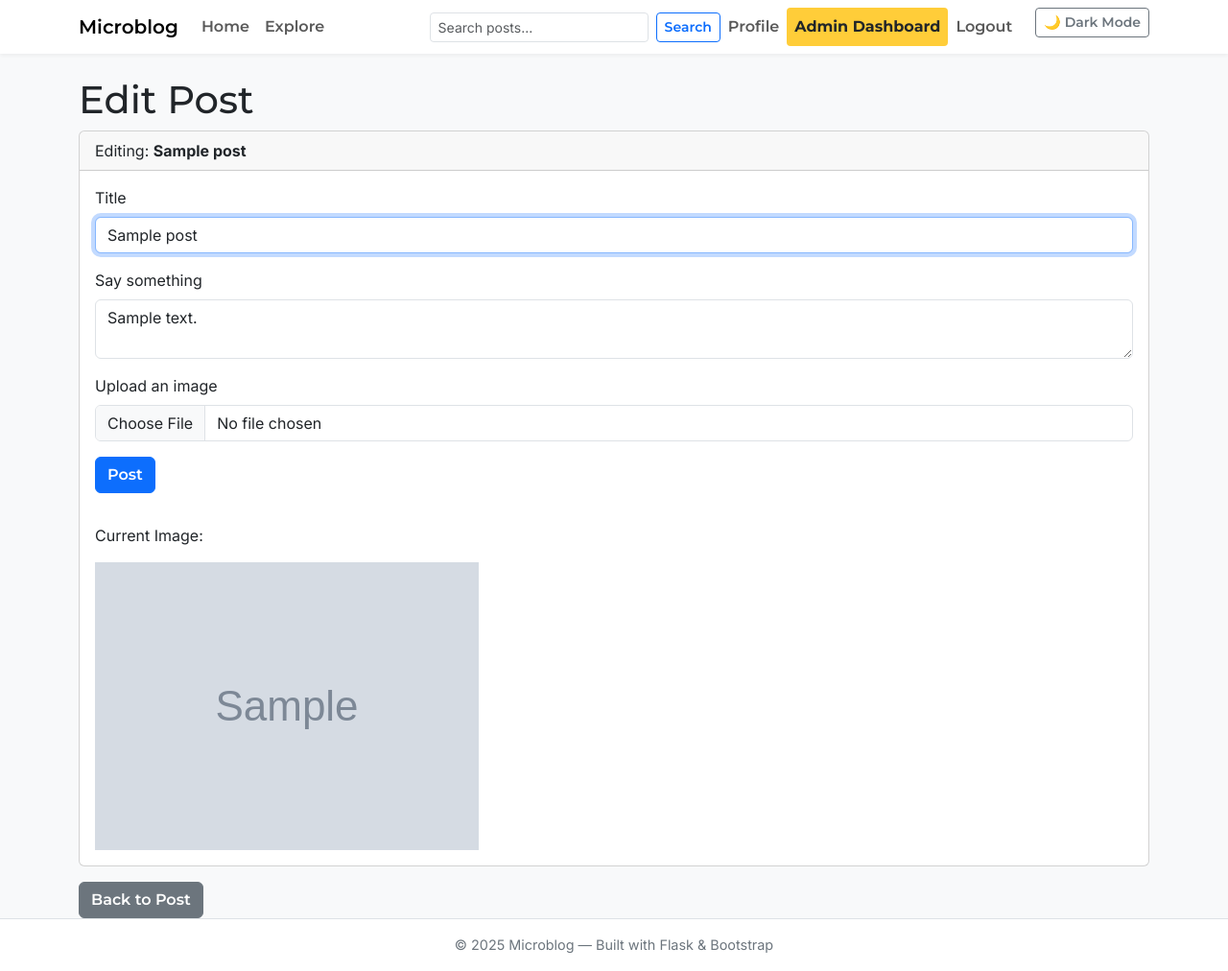
After one commit to khantthureinzaw/flask-microblog, a Flask app: page /post/1/edit in a window 1280 px wide. The commit adds this page. Shown: the whole page at 96% size. Run offline with Flask 3, Linux system fonts and the light colour scheme; a user stored in the database is signed in; tables that the repository leaves empty hold one stand-in row (values such as "Sample post"); grey boxes marked "Sample" are stand-in pictures; parts of the project's set-up code (start-up, migrations or seed data) failed here and were passed over; some libraries are stand-ins or nearby versions.

Commit message:
Add image field to post, Allow users to edit/delete posts

```diff
--- a/app/__init__.py
+++ b/app/__init__.py
@@ -81,6 +81,8 @@ def create_app(config_class=Config):
         app.logger.setLevel(logging.INFO)
         app.logger.info('Microblog startup')
 
+        os.makedirs(current_app.config['UPLOAD_FOLDER'], exist_ok=True)
+
     return app
 
 
--- a/app/main/forms.py
+++ b/app/main/forms.py
@@ -1,5 +1,6 @@
 from flask_wtf import FlaskForm
 from wtforms import StringField, SubmitField, TextAreaField
+from flask_wtf.file import FileAllowed, FileField
 from wtforms.validators import ValidationError, DataRequired, Length
 import sqlalchemy as sa
 from flask_babel import _, lazy_gettext as _l
@@ -33,6 +34,7 @@ class PostForm(FlaskForm):
         DataRequired(),
         Length(min=1, max=500)
     ])
+    image = FileField(_l("Upload an image"), validators=[FileAllowed(["jpg", "jpeg", "png", "gif"], _l('Image only!'))])
     submit = SubmitField(_l('Post'))
 
 class CommentForm(FlaskForm):
--- a/app/main/routes.py
+++ b/app/main/routes.py
@@ -11,6 +11,10 @@
 from app.models import Comment, User, Post
 from app.translate import translate
 from app.main import bp
+
+import uuid
+import os
+from werkzeug.utils import secure_filename
 
 
 @bp.before_app_request
@@ -34,6 +38,13 @@
             body=form.post.data,
             author=current_user,
             is_approved=True if getattr(current_user, "is_admin", False) else False)
+
+        file = form.image.data
+        if file:
+            filename = f"{uuid.uuid4().hex}_{secure_filename(file.filename)}"
+            file.save(os.path.join(current_app.config["UPLOAD_FOLDER"], filename))
+            post.image = filename
+
         db.session.add(post)
         db.session.commit()
         if current_user.is_admin:
@@ -66,6 +77,61 @@
     next_url = url_for('main.post_detail', page=comments.next_num) if comments.has_next else None
     prev_url = url_for('main.post_detail', page=comments.prev_num) if comments.has_prev else None
     return render_template('post_detail.html', title=post.title, post=post, form=form, delete_post=delete_post, comments=comments, next_url=next_url, prev_url=prev_url)
+
+@bp.route('/post/<int:post_id>/edit', methods=['GET', 'POST'])
+@login_required
+def edit_post(post_id):
+    post = db.first_or_404(sa.select(Post).where(Post.id == post_id))
+
+    # Only allow the author to edit
+    if post.author != current_user:
+        flash(_("You cannot edit someone else's post."))
+        return redirect(url_for('main.post_detail', post_id=post_id))
+
+    form = PostForm()
+
+    if request.method == 'GET':
+        form.title.data = post.title
+        form.post.data = post.body
+
+    if form.validate_on_submit():
+        post.title = form.title.data
+        post.body = form.post.data
+
+        file = form.image.data
+        if file:
+            filename = f"{uuid.uuid4().hex}_{secure_filename(file.filename)}"
+            file.save(os.path.join(current_app.config["UPLOAD_FOLDER"], filename))
+            post.image = filename
+
+        db.session.commit()
+        flash(_("Your post has been updated."))
+        return redirect(url_for('main.post_detail', post_id=post_id))
+
+    return render_template('edit_post.html', title=_("Edit Post"), form=form, post=post)
+
+@bp.route('/post/<int:post_id>/delete', methods=['POST'])
+@login_required
+def delete_post(post_id):
+    post = db.first_or_404(sa.select(Post).where(Post.id == post_id))
+
+    # Only allow the author to delete
+    if post.author != current_user:
+        flash(_("You cannot delete someone else's post."))
+        return redirect(url_for('main.post_detail', post_id=post_id))
+
+    if post.image:
+        try:
+            os.remove(os.path.join(current_app.config["UPLOAD_FOLDER"], post.image))
+        except FileNotFoundError:
+            pass
+
+    db.session.delete(post)
+    db.session.commit()
+    flash(_("Your post has been deleted."))
+    return redirect(url_for('main.index'))
+
+
 
 @bp.route('/post/<post_id>/comment', methods=['GET', 'POST'])
 @login_required
--- a/app/models.py
+++ b/app/models.py
@@ -110,6 +110,7 @@ class Post(db.Model):
     id: so.Mapped[int] = so.mapped_column(primary_key=True)
     title: so.Mapped[str] = so.mapped_column(sa.String(200))
     body: so.Mapped[str] = so.mapped_column(sa.String(500))
+    image: so.Mapped[str | None] = so.mapped_column(sa.String(255), nullable=True)
     timestamp: so.Mapped[datetime] = so.mapped_column(
         index=True,
         default=lambda: datetime.now(timezone.utc)
--- a/app/templates/admin/admin_post_detail.html
+++ b/app/templates/admin/admin_post_detail.html
@@ -10,6 +10,9 @@
         <small class="text-muted">{{ _('by') }} {{ post.author.username }} - {{ post.timestamp }}</small>
     </div>
     <div class="card-body">
+        {% if post.image %}
+        <img src="{{ url_for('static', filename='uploads/' ~ post.image) }}" alt="Post image" class="img-fluid mb-3">
+        {% endif %}
         <p>{{ post.body }}</p>
     </div>
 </div>
--- a/app/templates/bootstrap_wtf.html
+++ b/app/templates/bootstrap_wtf.html
@@ -27,6 +27,14 @@
     <div class="invalid-feedback">{{ error }}</div>
     {%- endfor %}
 </div>
+{%- elif field.type == 'FileField' %}
+<div class="mb-3">
+    {{ field.label(class='form-label') }}
+    {{ field(class='form-control' + (' is-invalid' if field.errors else ''), type='file') }}
+    {%- for error in field.errors %}
+    <div class="invalid-feedback">{{ error }}</div>
+    {%- endfor %}
+</div>
 {%- elif field.type == 'SubmitField' %}
 {{ field(class='btn btn-primary mb-3') }}
 {%- else %}
@@ -45,8 +53,10 @@
 {% endmacro %}
 
 {% macro quick_form(form, action="", method="post", id="", novalidate=False) %}
+{% set has_file = form|selectattr("type", "equalto", "FileField")|list %}
 <form {%- if action !=None %} action="{{ action }}" {% endif -%} {%- if method %} method="{{ method }}" {% endif %} {%-
-    if id %} id="{{ id }}" {% endif -%} {%- if novalidate %} novalidate{% endif -%}>
+    if id %} id="{{ id }}" {% endif -%} {%- if novalidate %} novalidate{% endif -%} {%- if has_file %}
+    enctype="multipart/form-data" {% endif %}>
     {{ form.hidden_tag() }}
     {%- for field, errors in form.errors.items() %}
     {%- if form[field].widget.input_type == 'hidden' %}
--- /dev/null
+++ b/app/templates/edit_post.html
@@ -0,0 +1,26 @@
+{% extends "base.html" %}
+{% import "bootstrap_wtf.html" as wtf %}
+
+{% block content %}
+<h1>{{ _('Edit Post') }}</h1>
+
+<div class="card mb-3">
+    <div class="card-header">
+        {{ _('Editing:') }} <strong>{{ post.title }}</strong>
+    </div>
+    <div class="card-body">
+        {{ wtf.quick_form(form, action=url_for('main.edit_post', post_id=post.id), method='post', id='edit-post-form',
+        novalidate=False) }}
+
+        {% if post.image %}
+        <div class="mt-3">
+            <p>{{ _('Current Image:') }}</p>
+            <img src="{{ url_for('static', filename='uploads/' ~ post.image) }}" alt="{{ post.title }}"
+                class="img-fluid">
+        </div>
+        {% endif %}
+    </div>
+</div>
+
+<a href="{{ url_for('main.post_detail', post_id=post.id) }}" class="btn btn-secondary">{{ _('Back to Post') }}</a>
+{% endblock %}
--- a/config.py
+++ b/config.py
@@ -18,3 +18,5 @@ class Config:
     LANGUAGES = ['en', 'es']
     MS_TRANSLATOR_KEY = os.environ.get('MS_TRANSLATOR_KEY')
     POSTS_PER_PAGE = 25
+    UPLOAD_FOLDER = os.path.join(basedir, "app/static/uploads")
+    ALLOWED_EXTENSIONS = {"png", "jpg", "jpeg", "gif"}
```
Also changed, not shown: app/templates/_post.html (+8 -0 lines), app/templates/index.html (+3 -19 lines), app/templates/post_detail.html (+17 -2 lines), migrations/versions/f3c58b6e3178_add_image_field_to_post.py (added, +32 -0 lines), app.db, app/static/uploads/7f2d4a2ab91a49aeb5b4913e7625b3ff_dog_1.jpg (added), 1 other file.
